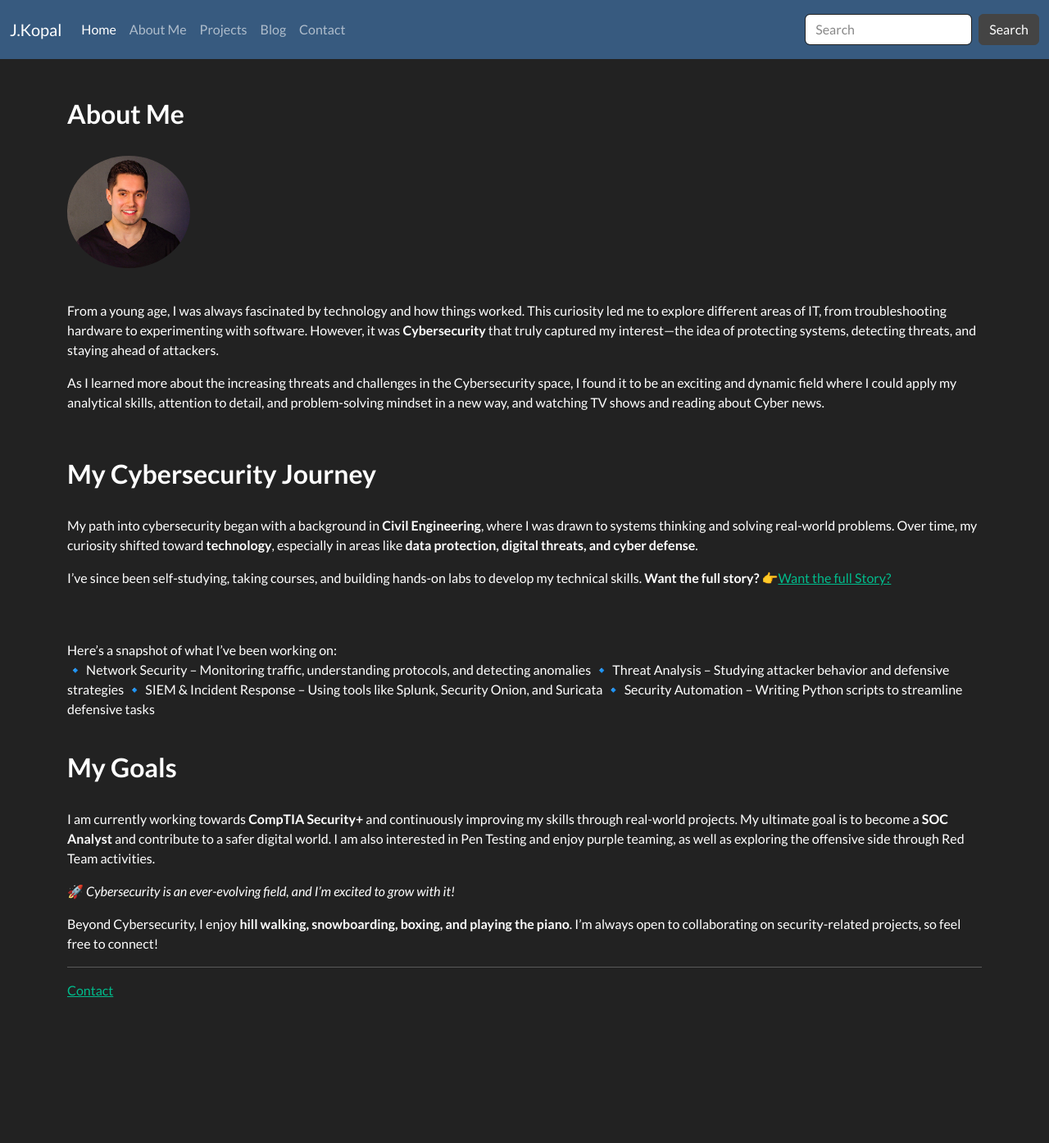
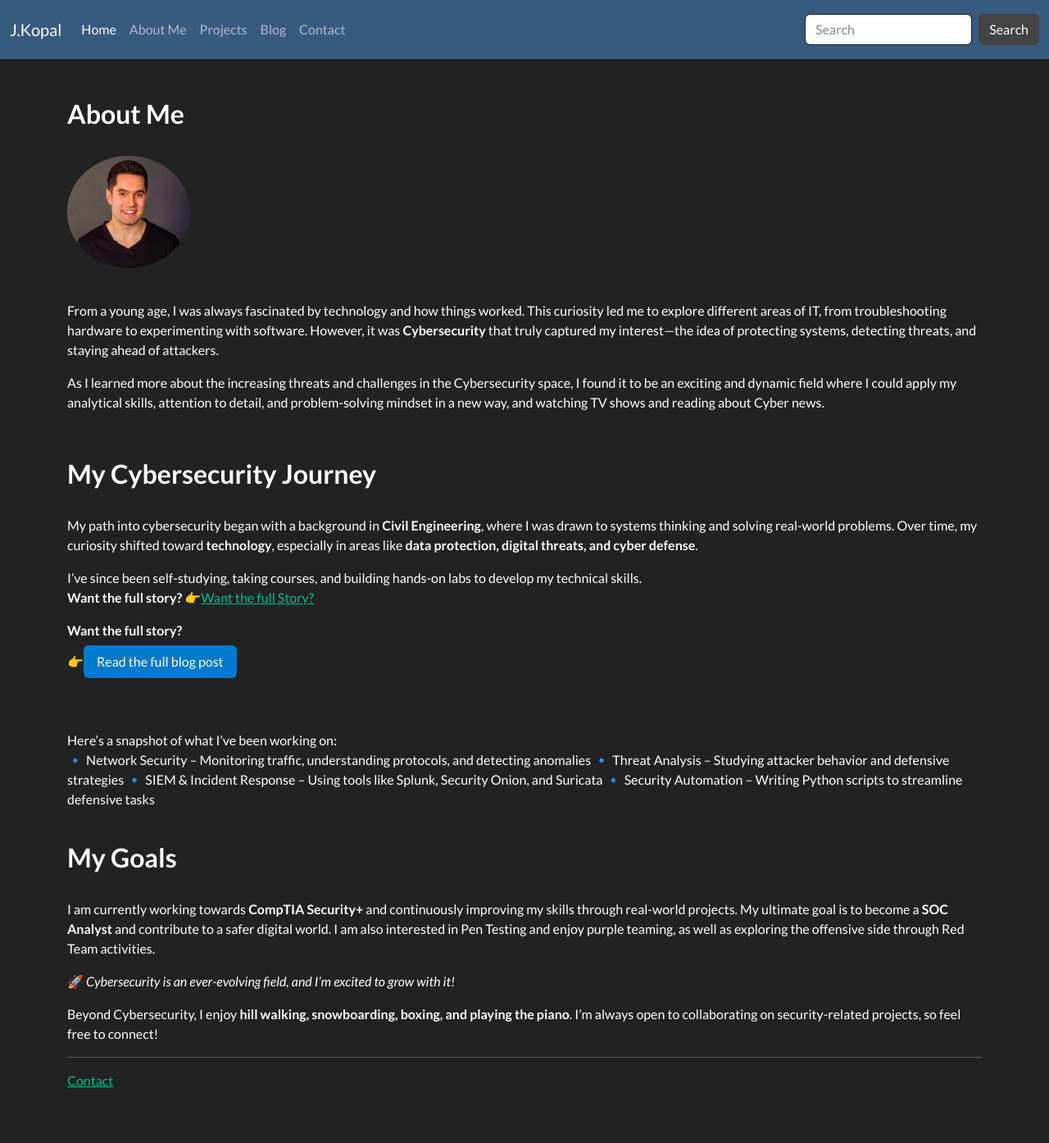
Before and after one commit to JKopal101/jkopal101.github.io, a Jekyll site: the page built from about_me.md, in a window 1280 px wide. Shown: the whole page at 82% size. Built offline with Jekyll 4.4.1, drawn with Linux system fonts in a browser that asks for light colours; before the commit the page ends 1284 px from its top, so only the background shows below that.

Commit message:
Update about_me.md

```diff
--- a/about_me.md
+++ b/about_me.md
@@ -21,9 +21,12 @@ As I learned more about the increasing threats and challenges in the Cybersecuri
 <br>
 My path into cybersecurity began with a background in **Civil Engineering**, where I was drawn to systems thinking and solving real-world problems. Over time, my curiosity shifted toward **technology**, especially in areas like **data protection, digital threats, and cyber defense**.
 
-I’ve since been self-studying, taking courses, and building hands-on labs to develop my technical skills.
+I’ve since been self-studying, taking courses, and building hands-on labs to develop my technical skills.<br>
 <span style="font-weight:600;">Want the full story?</span>
 👉[Want the full Story?](_posts/2025-03-26-my-cyber-journey.md)
+
+<span style="font-weight:600;">Want the full story?</span> <br>
+👉<a href="_posts/2025-03-26-my-cyber-journey.md" style="display:inline-block; padding: 8px 16px; background-color:#007acc; color:white; text-decoration:none; border-radius:6px; margin-top:6px;">Read the full blog post</a>
 
 <br><br> Here’s a snapshot of what I’ve been working on: <br>
 🔹 Network Security – Monitoring traffic, understanding protocols, and detecting anomalies
```
